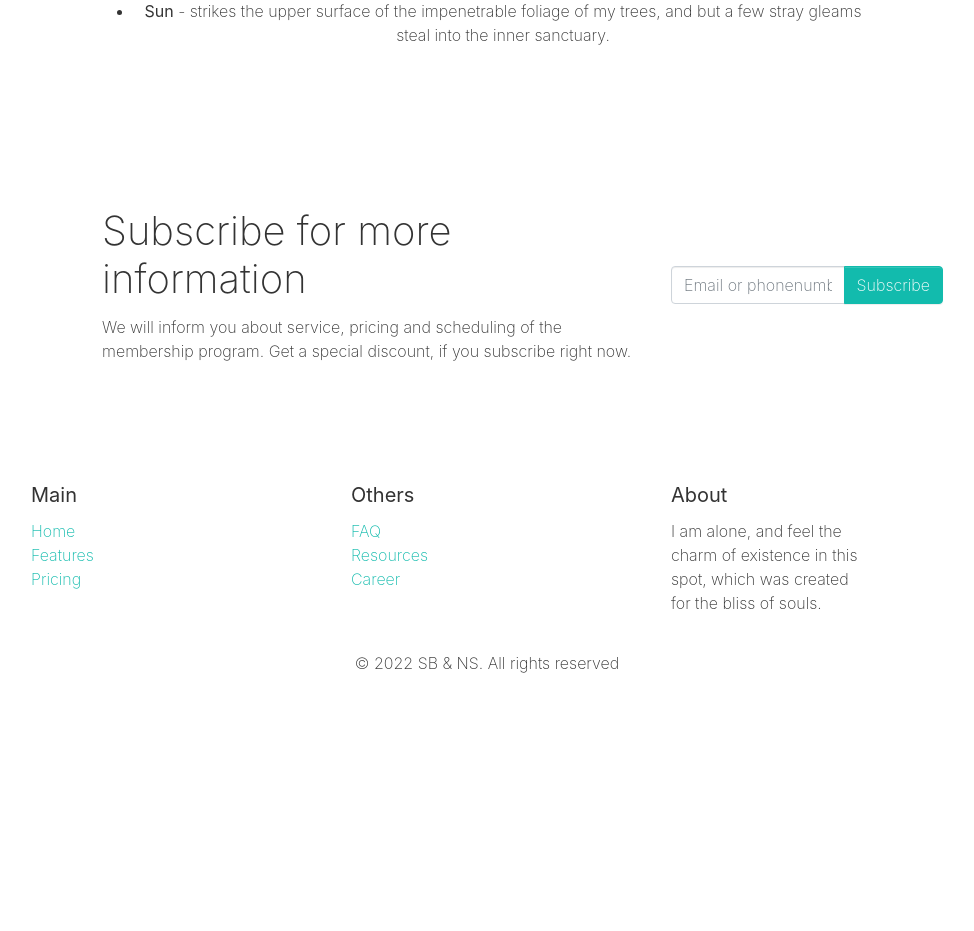
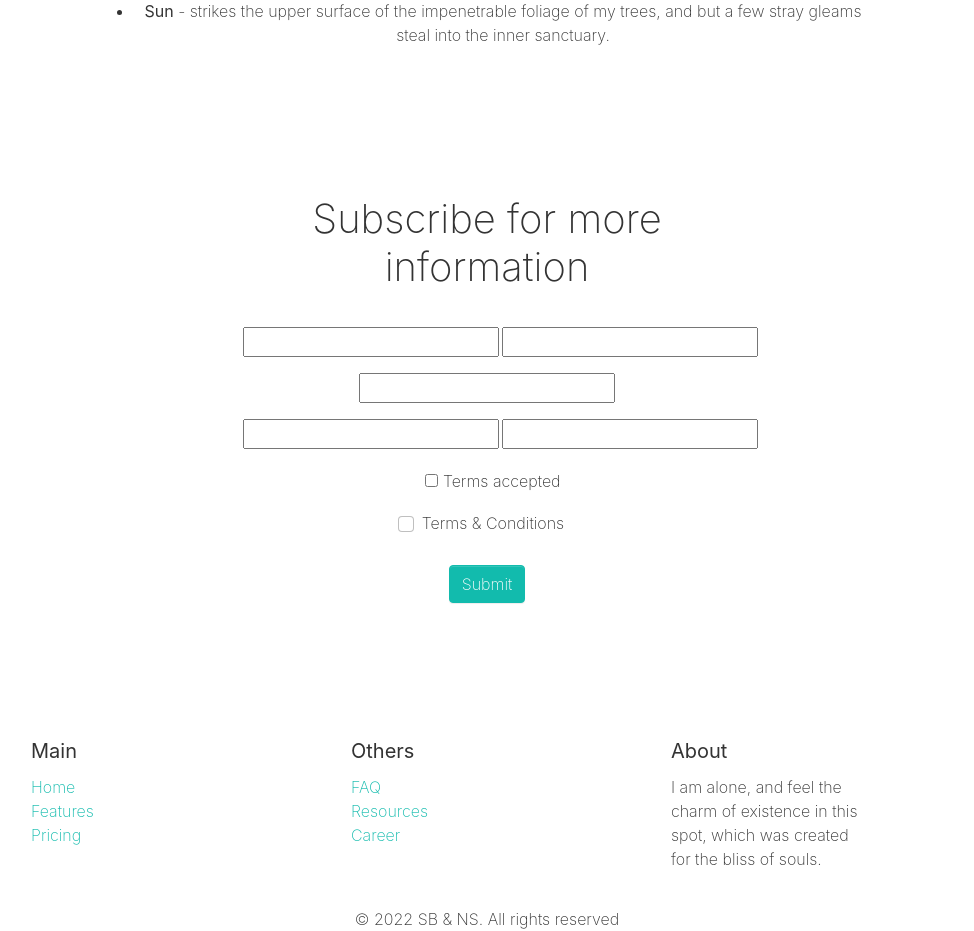
Before and after one commit to Sp0ngy/sb-website, a Django app: template sb_website/home/templates/home/membership.html in a window 1280 px wide. Shown: the part 518-1449 px from the top of the page, without its empty margins (153-1127 px from the left). Before the commit the page ends 1191 px from the top, so only its background shows below. Run offline with Django 4.2, Linux system fonts and the light colour scheme; the template is opened without the code that fills it: most values are stand-ins (such as "Sample title", 1, 10 or a date in 2020); form fields are guessed from the names that the template uses; some libraries are stand-ins or nearby versions.

Commit message:
Added routing, models, forms, templates

```diff
--- a/sb_website/home/templates/home/base_header.html
+++ b/sb_website/home/templates/home/base_header.html
@@ -4,6 +4,8 @@
     <!-- Required meta tags -->
     <meta charset="utf-8">
     <meta name="viewport" content="width=device-width, initial-scale=1">
+
+    <!-- the order of the stylesheets is important. Stylesheets will be overwritten top down -->
 
     <!-- Bootstrap CSS -->
     <link href="https://cdn.jsdelivr.net/npm/bootstrap@5.1.3/dist/css/bootstrap.min.css"
@@ -16,8 +18,11 @@
         href="https://cdnjs.cloudflare.com/ajax/libs/font-awesome/4.7.0/css/font-awesome.min.css"
         type="text/css">
 
-    <!-- Homepage CSS -->
+    <!-- Main Homepage CSS -->
     <link rel="stylesheet" href="{% static 'home/main.css' %}">
+
+    <!-- Custom Homepage CSS -->
+    <link rel="stylesheet" href="{% static 'home/custom.css' %}">
 
     <!-- Bootstrap Bundle with Popper -->
     <script src="https://cdn.jsdelivr.net/npm/bootstrap@5.1.3/dist/js/bootstrap.bundle.min.js"
--- a/sb_website/home/templates/home/membership.html
+++ b/sb_website/home/templates/home/membership.html
@@ -1,5 +1,6 @@
 {% extends "home/base.html" %}
 {% load static %}
+{% load crispy_forms_tags %}
 {% block content %}
 <div class="py-5 text-center" >
     <div class="container">
@@ -15,21 +16,73 @@
       </div>
     </div>
   </div>
-  <div class="py-5">
+  <div class="py-3 text-center" >
     <div class="container">
       <div class="row">
-        <div class="ml-auto col-lg-7 text-center text-lg-left">
-          <h1>Subscribe for more information</h1>
-          <p class="mb-0">We will inform you about service, pricing and scheduling of the membership program. Get a special discount, if you subscribe right now.</p>
-        </div>
-        <div class="col-lg-4 d-flex justify-content-center align-items-center p-3">
-          <form class="form-inline mb-0">
-            <div class="input-group"> <input type="text" class="form-control" placeholder="Email or phonenumber" id="form2">
-              <div class="input-group-append"> <button class="btn btn-primary" type="button">Subscribe</button> </div>
+        <div class="mx-auto p-4 col-lg-7">
+          <h1 class="mb-4">Subscribe for more information</h1>
+            <!--  novalidate disables browser validation -->
+            <!--  invalid-feedback is not working, no error messages will be shown except inline red. See https://github.com/twbs/bootstrap/issues/29439 -->
+
+          <form method="POST" enctype="multipart/form-data" class="row g-3 needs-validation" novalidate>
+            {% csrf_token %}
+              <div class="col-md-6">
+                  {{ s_form.first_name }}
+              </div>
+              <div class="col-md-6">
+                  {{ s_form.last_name }}
+              </div>
+              <div class="col-12">
+                  {{ s_form.email }}
+              </div>
+              <div class="col-md-6">
+                  {{ s_form.country }}
+              </div>
+              <div class="col-md-6">
+                  {{ s_form.phone }}
+                <small class="form-text text-muted text-start"> {{ s_form.phone.help_text }} </small>
+              </div>
+            <div class="form-check">
+                  {{ s_form.terms_accepted }}
+              <label class="form-check-label">{{ s_form.terms_accepted.label }}</label>
             </div>
+
+
+
+
+              <div class="form-check">
+              <input class="form-check-input" type="checkbox" value="" id="terms_accepted">
+              <label class="form-check-label" for="terms_accepted">Terms & Conditions</label>
+            </div>
+            <div class="p-2 form-group"> <input class="btn btn-primary" type="submit" value="Submit"> </div>
           </form>
+
         </div>
       </div>
     </div>
   </div>
+</div>
+<script>
+// Example starter JavaScript for disabling form submissions if there are invalid fields
+(function () {
+  'use strict'
+
+  // Fetch all the forms we want to apply custom Bootstrap validation styles to
+  var forms = document.querySelectorAll('.needs-validation')
+
+  // Loop over them and prevent submission
+  Array.prototype.slice.call(forms)
+    .forEach(function (form) {
+      form.addEventListener('submit', function (event) {
+        if (!form.checkValidity()) {
+          event.preventDefault()
+          event.stopPropagation()
+        }
+
+        form.classList.add('was-validated')
+      }, false)
+    })
+})()
+</script>
+
 {% endblock %}
--- a/sb_website/home/templates/home/partner.html
+++ b/sb_website/home/templates/home/partner.html
@@ -32,7 +32,7 @@
             <div class="col-9 col-md-6">
               <p class="lead mb-0 text-center"> <b class="text-center">{{ partner.name }}</b><br></p>
               <p class="mb-0 text-uppercase text-primary text-center"> {{ partner.type }}</p>
-              <p class="mb-0 text-center">{{ partner.city }}</p>
+              <p class="mb-0 text-center">{{ partner.city }}, {{ partner.country }}</p>
             </div>
           </div>
         </div>
--- a/sb_website/home/urls.py
+++ b/sb_website/home/urls.py
@@ -24,6 +24,6 @@ app_name='home'
 urlpatterns = [
     path('', views.HomeView.as_view(), name='home'),
     path('privateservices/', views.PrivateServicesView.as_view(), name='privateservices'),
-    path('membership/', views.MembershipView.as_view(), name='membership'),
+    path('membership/', views.MembershipView, name='membership'),
     path('partner/', views.PartnerListView.as_view(), name='partner'),
 ] + static(settings.MEDIA_URL, document_root=settings.MEDIA_ROOT)
--- a/sb_website/sb_website/settings.py
+++ b/sb_website/sb_website/settings.py
@@ -43,6 +43,12 @@ INSTALLED_APPS = [
     'django.contrib.staticfiles',
 
     'home.apps.HomeConfig',
+
+    'import_export',
+
+    'django_countries',
+
+    'crispy_forms',
 ]
 
 MIDDLEWARE = [
```
Also changed, not shown: sb_website/home/admin.py (+13 -2 lines), sb_website/home/models.py (+25 -1 lines), sb_website/home/views.py (+29 -2 lines), sb_website/requirements.txt (+14 -0 lines), sb_website/home/media/uploads/Download.png (renamed from sb_website/home/media/partneruploads/Download.png), sb_website/home/media/uploads/placeholder.png (renamed from sb_website/home/media/partneruploads/placeholder.png), 1 other file.
